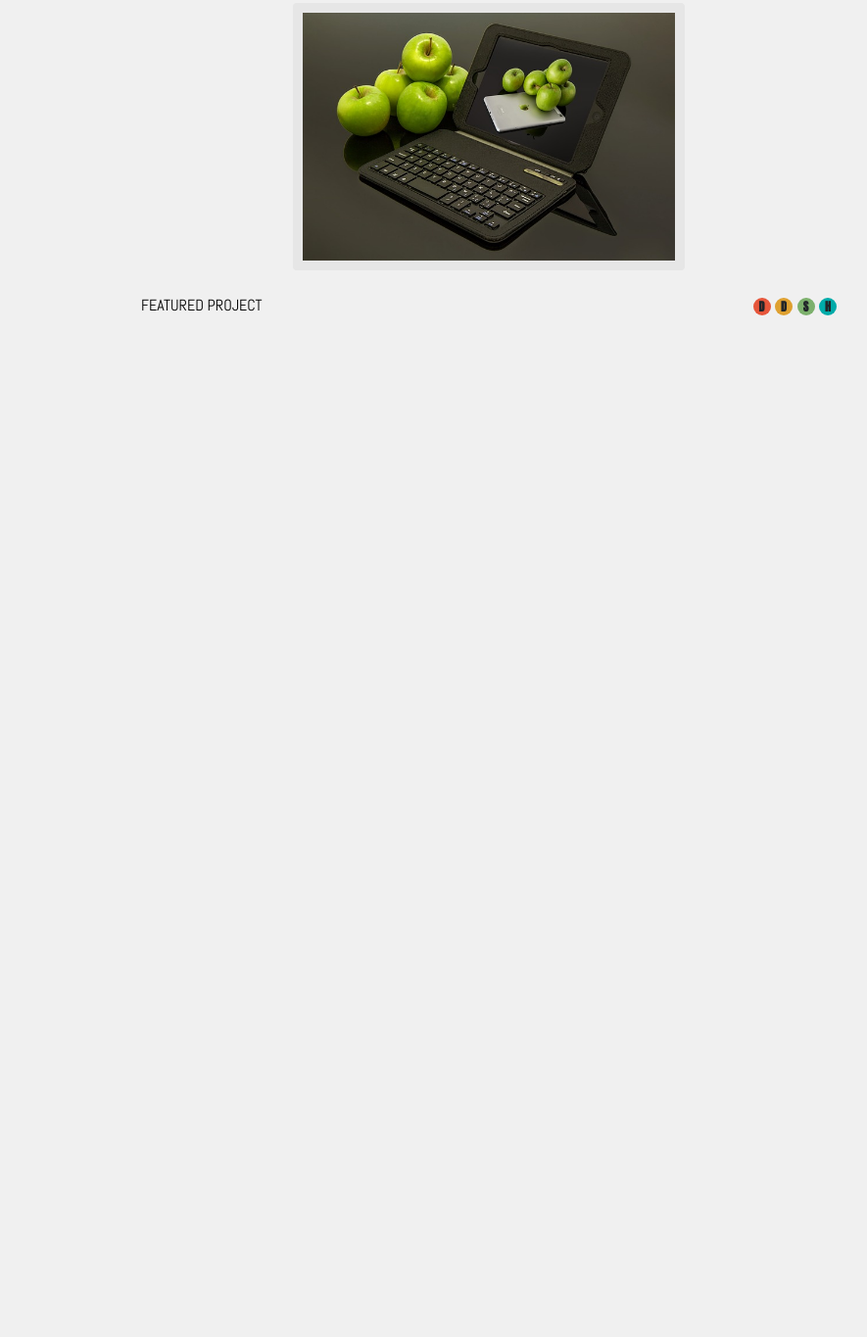
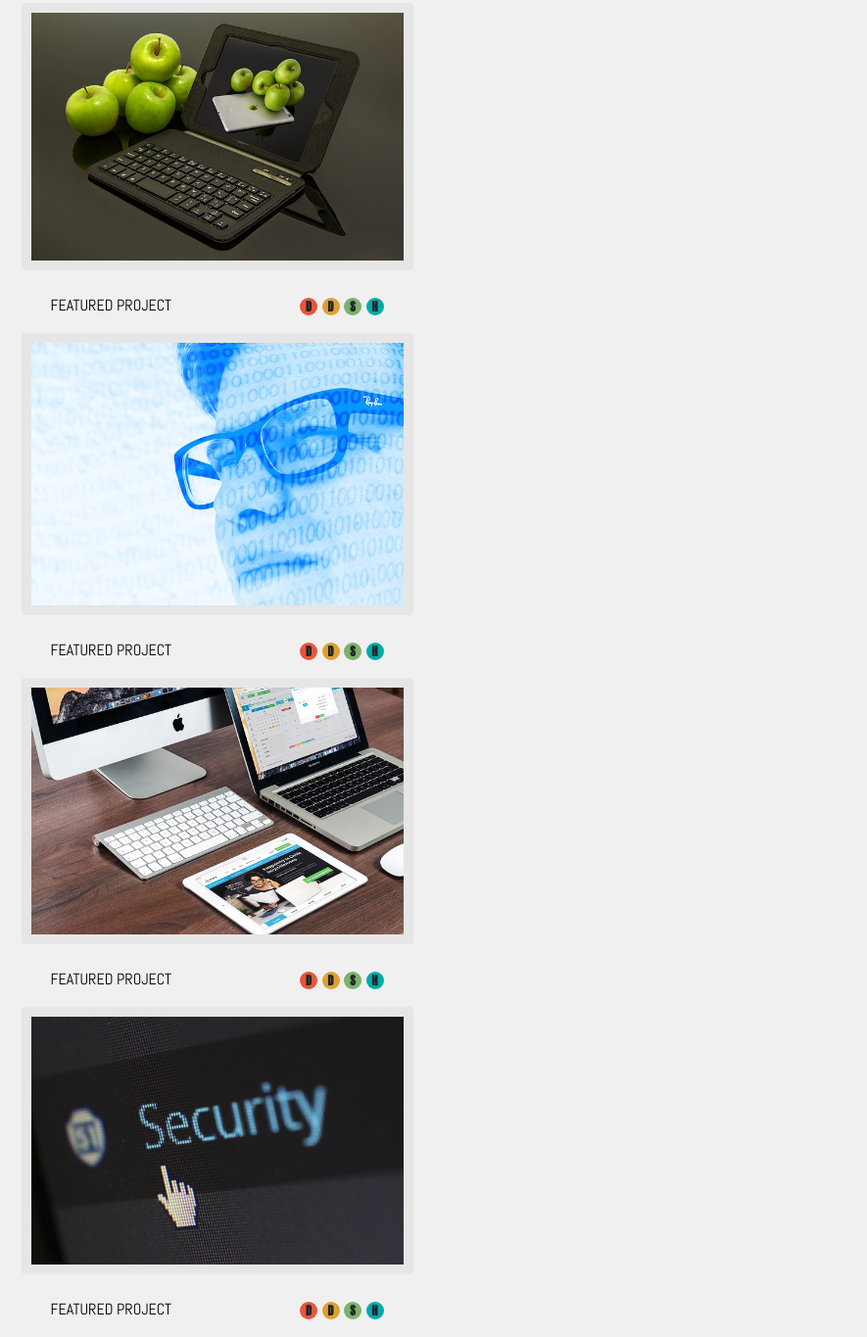
Before and after one commit to Shelby-Yaz/codeup-design-project, a plain HTML site: page codeup-design.html in a window 1280 px wide. Shown: the part 525-1890 px from the top of the page at 98% size, without its empty margins (141-1026 px from the left). Before the commit the page ends 865 px from the top, so only its background shows below. Drawn offline with nearby package versions, Linux system fonts and the light colour scheme.

Commit message:
resizing in progress

```diff
--- a/codeup-design.html
+++ b/codeup-design.html
@@ -185,6 +185,14 @@
 <div class="container">
     <p class="thin-font text-center">SELECTED WORK</p>
     <br>
+
+</div>
+
+    <div class="container">
+
+    <div class="row">
+
+    <div class="col-sm-6">
     <img src="img/apple-ipad.jpg" class="img-fluid center-block rounded border-img" width="400" height="300" alt="Responsive image">
 
     <br>
@@ -204,11 +212,87 @@
                 </div>
             </div>
         </div>
+    </div>
+</div>
+</div>
+</div>
+
+
+    <div class="col-sm-6">
+        <img src="img/man.jpg" class="img-fluid center-block rounded border-img" width="400" height="300" alt="Responsive image">
+
+        <br>
+
+
+        <div class="row">
+            <div class="col-12 col-md-8 offset-md-2">
+                <div class="row">
+                    <div class="col">
+                        <p class="thin-font text-left">FEATURED PROJECT</p>
+                    </div>
+                    <div class="col text-right">
+                        <span class="badge badge-1 heavy-font">D</span>
+                        <span class="badge badge-2 heavy-font">D</span>
+                        <span class="badge badge-3 heavy-font">S</span>
+                        <span class="badge badge-4 heavy-font">H</span>
+                    </div>
+                </div>
+            </div>
+        </div>
+</div>
+
+
+    <div class="col-sm-6">
+        <img src="img/macbook.jpg" class="img-fluid center-block rounded border-img" width="400" height="300" alt="Responsive image">
+
+        <br>
+
+    <div class="row">
+        <div class="col-12 col-md-8 offset-md-2">
+            <div class="row">
+                <div class="col">
+                    <p class="thin-font text-left">FEATURED PROJECT</p>
+                </div>
+                <div class="col text-right">
+                    <span class="badge badge-1 heavy-font">D</span>
+                    <span class="badge badge-2 heavy-font">D</span>
+                    <span class="badge badge-3 heavy-font">S</span>
+                    <span class="badge badge-4 heavy-font">H</span>
+                </div>
+            </div>
+        </div>
+    </div>
+</div>
+
+
+    <div class="col-sm-6">
+        <img src="img/security.jpg" class="img-fluid center-block rounded border-img" width="400" height="300" alt="Responsive image">
+
+        <br>
+
+        <div class="row">
+            <div class="col-12 col-md-8 offset-md-2">
+                <div class="row">
+                    <div class="col">
+                        <p class="thin-font text-left">FEATURED PROJECT</p>
+                    </div>
+                    <div class="col text-right">
+                        <span class="badge badge-1 heavy-font">D</span>
+                        <span class="badge badge-2 heavy-font">D</span>
+                        <span class="badge badge-3 heavy-font">S</span>
+                        <span class="badge badge-4 heavy-font">H</span>
+                    </div>
+                </div>
+            </div>
+        </div>
+    </div>
 
 
 
 
-        </div>
+
+
+
 
 
 
```
